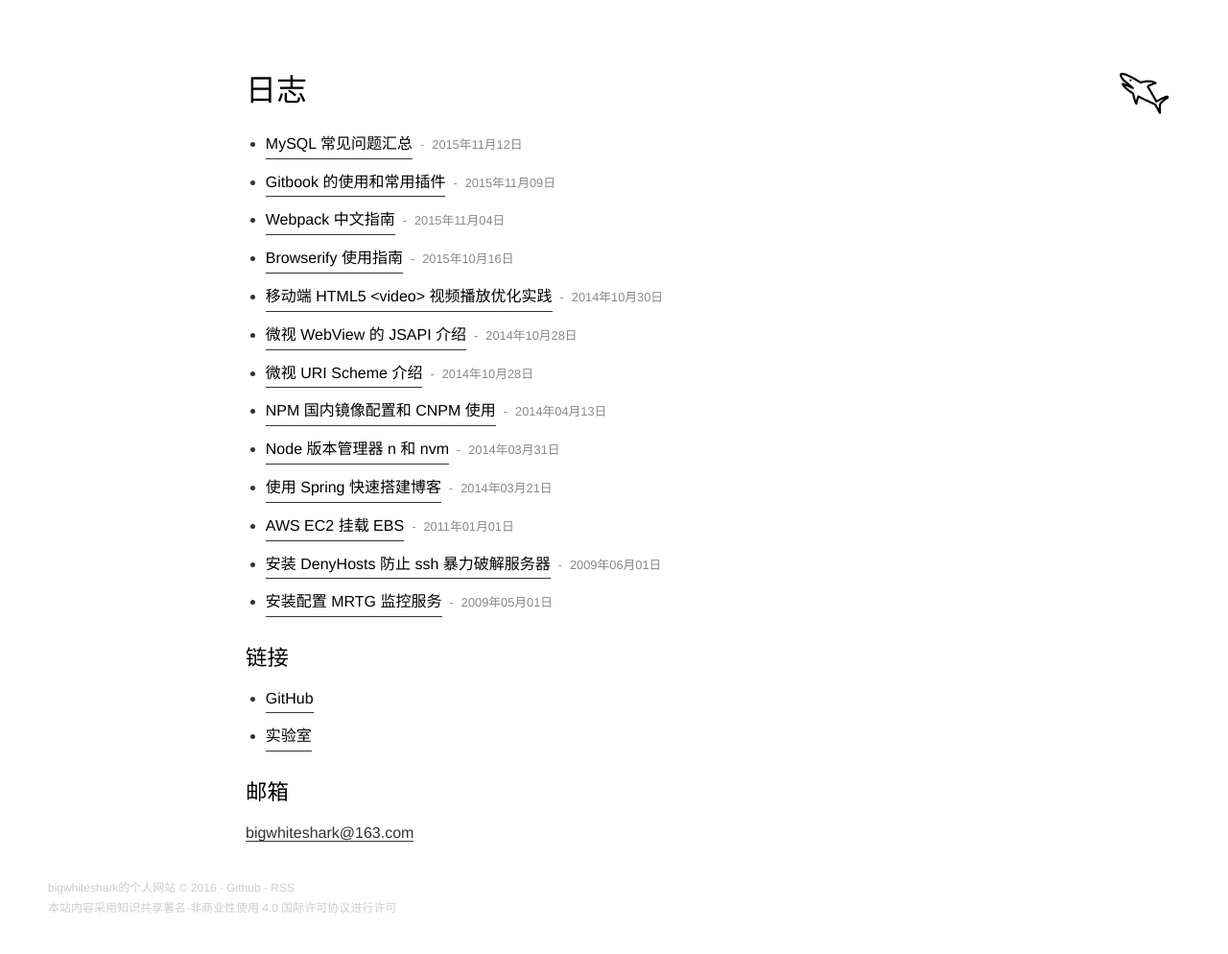
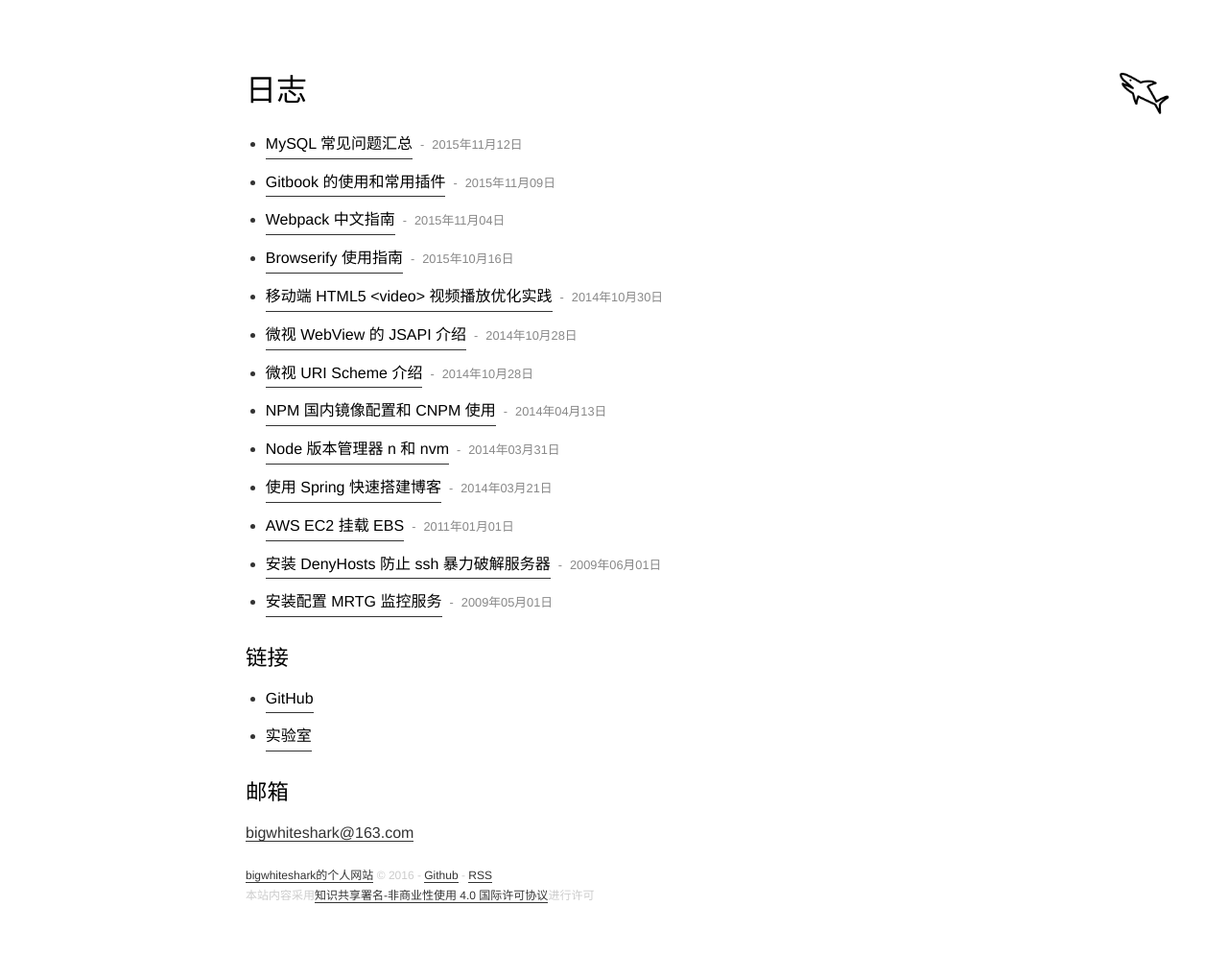
Before and after one commit to bigwhiteshark/bigwhiteshark.github.com, a Jekyll site: the page built from index.html, in a window 1280 px wide. Shown: the whole page at 96% size. Built offline with Jekyll 4.4.1, drawn with Linux system fonts in a browser that asks for light colours; Markdown is read by kramdown in place of the engine named in the settings; comment, search, counter and statistics services are not loaded.

Commit message:
first commit

```diff
--- a/_includes/footer.html
+++ b/_includes/footer.html
@@ -1,4 +1,4 @@
-<footer class="footer">
+<footer class="typo">
   <a href="{{ site.url }}">bigwhiteshark的个人网站</a> &copy; {{ site.time | date: '%Y' }} -
   <a href="{{ site.github_url }}" target="_blank">Github</a> -
   <a href="/feed.xml" target="_blank">RSS</a>
--- a/_sass/_base.scss
+++ b/_sass/_base.scss
@@ -209,7 +209,7 @@ article.home {
     }
 }
 
-.footer {
+footer {
     margin-top: 2rem;
     font-size: 12px;
     color: #ccc;
```
